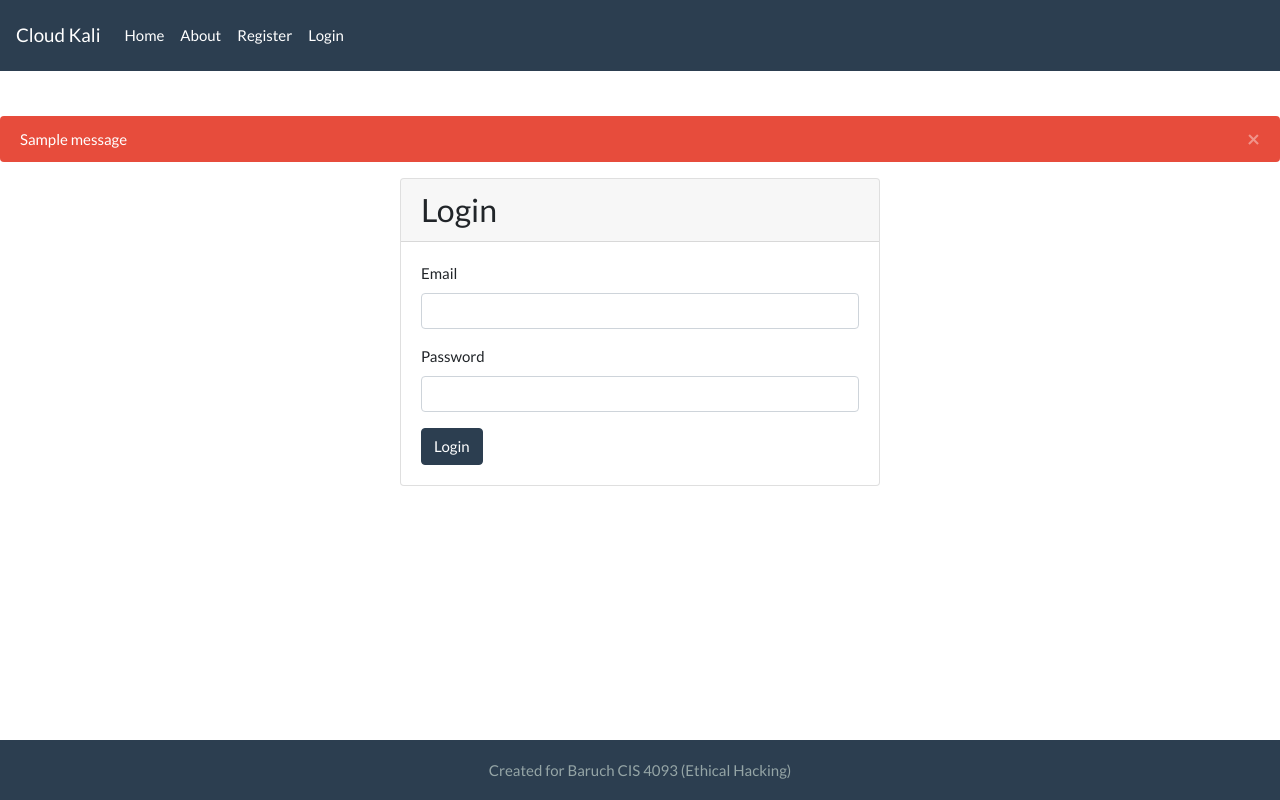
After one commit to mikewhiteman/cloud-kali, a Flask app: page /login in a window 1280 px wide. The commit adds this page. Run offline with Flask 2, Linux system fonts and the light colour scheme; tables that the repository leaves empty hold one stand-in row (values such as "Sample post"); one stand-in notice (Sample message) is shown; some libraries are stand-ins or nearby versions.

Commit message:
created login page template

```diff
--- a/app.py
+++ b/app.py
@@ -1,10 +1,11 @@
 import os
 from flask import Flask, render_template, redirect, url_for, flash
+from flask_login import login_required, login_user, logout_user
 from flask_migrate import Migrate
 from flask_sqlalchemy import SQLAlchemy
 from flask_bootstrap import Bootstrap
 from models import db, User, Kali, Image, login_manager
-from forms import UserRegistrationForm, LoginForm
+from forms import UserRegistrationForm, UserLoginForm
 
 app = Flask(__name__)
 app.config.from_object('config')
@@ -31,5 +32,21 @@ def register():
     return render_template('register.html', form=registration_form)
 
 
+@app.route('/login', methods=['GET', 'POST'])
+def login():
+    login_form = UserLoginForm()
+    if login_form.validate_on_submit():
+        user = User.query.filter_by(email=login_form.email.data).first()
+        print(user)
+        print(user.verify_hash(login_form.password.data))
+        if user is not None and user.verify_hash(login_form.password.data):
+            print("User logged in successfully")
+        else:
+            flash("Incorrect email or password")
+    return render_template('login.html', form=login_form)
+
+
+
+
 if __name__ == '__main__':
     (app.run(host='0.0.0.0', debug=True))
--- a/forms.py
+++ b/forms.py
@@ -15,7 +15,7 @@ class UserRegistrationForm(FlaskForm):
         if User.query.filter_by(email=field.data).first():
             raise ValidationError('Account already exists - please use the login form.')
 
-class LoginForm(FlaskForm):
+class UserLoginForm(FlaskForm):
     email = StringField('Email', validators=[DataRequired(), Email()])
     password = PasswordField('Password', validators=[DataRequired()])
     submit = SubmitField('Login')
--- a/models.py
+++ b/models.py
@@ -29,7 +29,7 @@ class User(UserMixin, db.Model):
         self.role = 'unverified'
 
     def verify_hash(self, password):
-        check_password_hash(self.password_hash, password)
+        return check_password_hash(self.password_hash, password)
 
     @login_manager.user_loader
     def load_user(id):
--- a/templates/base.html
+++ b/templates/base.html
@@ -27,7 +27,7 @@
               <a class="nav-link" href="{{ url_for('register') }}">Register</a>
             </li>
             <li class="nav-item">
-              <a class="nav-link" href="#">Login</a>
+              <a class="nav-link" href="{{ url_for('login') }}">Login</a>
             </li>
           </ul>
         </div>
--- /dev/null
+++ b/templates/login.html
@@ -0,0 +1,26 @@
+{% from 'bootstrap/form.html' import render_form %}
+{% from 'bootstrap/utils.html' import render_messages %}
+{% extends "base.html" %}
+{% block title %}Login{% endblock %}
+
+
+{% block body %}
+{% with messages = get_flashed_messages() %}
+    {% if messages %}
+        {% for message in messages %}
+            <div class="alert alert-dismissible alert-danger">
+            <button type="button" class="close" data-dismiss="alert">&times;</button>
+            {{ message }}
+            </div>
+        {% endfor %}
+    {% endif %}
+{% endwith %}
+
+<div class="card mb-3 justify-content-center" style="max-width: 30rem; margin:0 auto;">
+    <h3 class="card-header">Login</h3>
+    <div class="card-body">
+        {{ render_form(form) }}
+    </div>
+  </div>
+
+{% endblock %}
```
